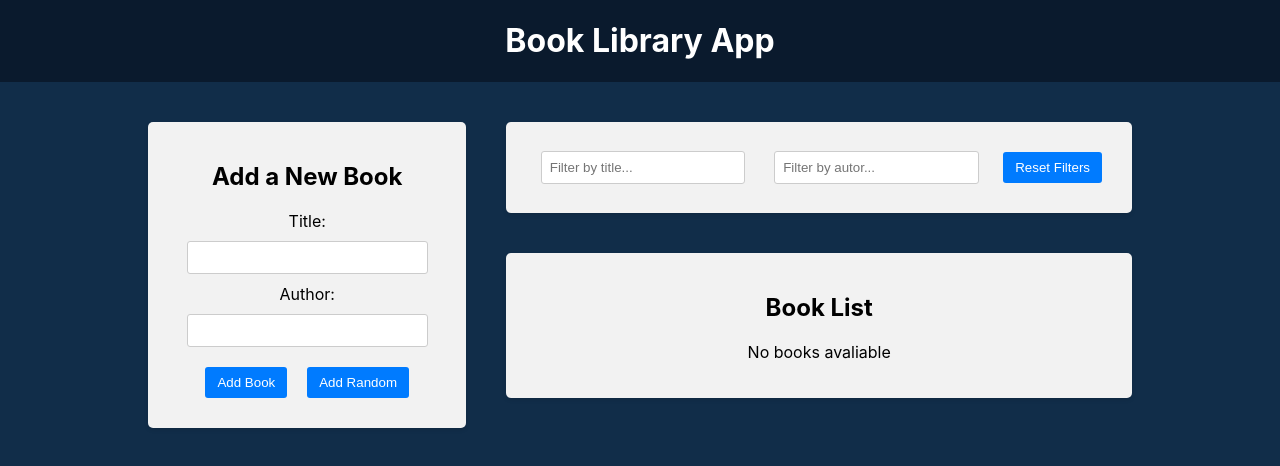
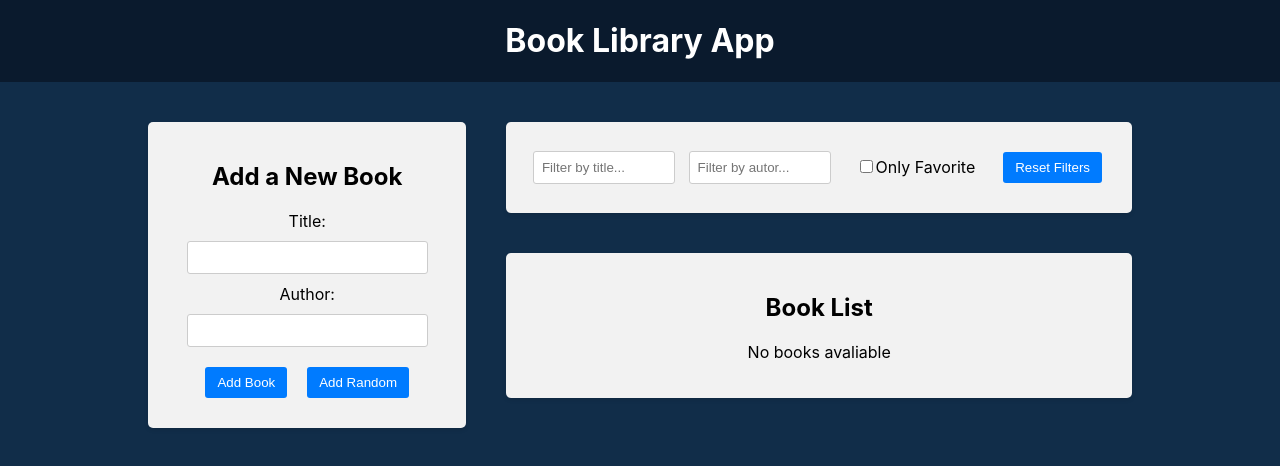
Before and after one commit to DarLaIl/React-Book-Library-App, a React (Create React App) app in the folder frontend/: page / in a window 1280 px wide. Shown: the top 466 px of the page. Built offline with nearby package versions, Linux system fonts and the light colour scheme.

Commit message:
Добавление фильтра для избранных книг

```diff
--- a/frontend/src/components/BookList/BookList.js
+++ b/frontend/src/components/BookList/BookList.js
@@ -4,6 +4,7 @@ import { deleteBook, toggleFavorite } from '../redux/books/actionCreators';
 import {
   selectTitleFilter,
   selectAuthorFilter,
+  selectOnlyFavoriteFilter,
 } from '../redux/slices/filterSlice';
 import './BookList.css';
 
@@ -11,6 +12,7 @@ const BookList = () => {
   const books = useSelector((state) => state.books);
   const titleFilter = useSelector(selectTitleFilter);
   const authorFilter = useSelector(selectAuthorFilter);
+  const onlyFavoriteFilter = useSelector(selectOnlyFavoriteFilter);
 
   const dispatch = useDispatch();
 
@@ -28,7 +30,8 @@ const BookList = () => {
     const matchesAuthors = book.author
       .toLowerCase()
       .includes(authorFilter.toLowerCase());
-    return matchesAuthors && matchesTitles;
+    const matchesFavorite = onlyFavoriteFilter ? book.isFavorite : true;
+    return matchesAuthors && matchesTitles && matchesFavorite;
   });
   return (
     <div className='app-block book-list'>
--- a/frontend/src/components/Filter/Filter.js
+++ b/frontend/src/components/Filter/Filter.js
@@ -4,6 +4,8 @@ import {
   selectTitleFilter,
   setAuthorFilter,
   selectAuthorFilter,
+  setOnlyFavoriteFilter,
+  selectOnlyFavoriteFilter,
   resetFilters,
 } from '../redux/slices/filterSlice';
 import './Filter.css';
@@ -13,6 +15,7 @@ const Filter = () => {
 
   const titleFilter = useSelector(selectTitleFilter);
   const authorFilter = useSelector(selectAuthorFilter);
+  const onlyFavoriteFilter = useSelector(selectOnlyFavoriteFilter);
 
   const handleTitleFilterChange = (e) => {
     dispatch(setTitleFilter(e.target.value));
@@ -20,6 +23,10 @@ const Filter = () => {
 
   const handleAuthorFilterChange = (e) => {
     dispatch(setAuthorFilter(e.target.value));
+  };
+
+  const handleOnlyFavoriteFilterChange = (e) => {
+    dispatch(setOnlyFavoriteFilter(e.target.checked));
   };
 
   const handleResetFilters = () => {
@@ -45,6 +52,16 @@ const Filter = () => {
             onChange={handleAuthorFilterChange}
           />
         </div>
+        <div className='filter-group'>
+          <label>
+            <input
+              type='checkbox'
+              checked={onlyFavoriteFilter}
+              onChange={handleOnlyFavoriteFilterChange}
+            />
+            Only Favorite
+          </label>
+        </div>
         <button type='button' onClick={handleResetFilters}>
           Reset Filters
         </button>
--- a/frontend/src/components/redux/slices/filterSlice.js
+++ b/frontend/src/components/redux/slices/filterSlice.js
@@ -1,8 +1,9 @@
 import { createSlice } from '@reduxjs/toolkit';
 
 const initialState = {
-    title: '',
-    author: ''
+  title: '',
+  author: '',
+  onlyFavorite: false,
 };
 
 const filterSlice = createSlice({
@@ -15,13 +16,22 @@ const filterSlice = createSlice({
     setAuthorFilter: (state, action) => {
       return { ...state, author: action.payload };
     },
-    resetFilters: (state) => {
+    setOnlyFavoriteFilter: (state) => {
+      state.onlyFavorite = !state.onlyFavorite;
+    },
+    resetFilters: () => {
       return initialState;
     },
   },
 });
 
-export const { setTitleFilter, setAuthorFilter, resetFilters } = filterSlice.actions;
+export const {
+  setTitleFilter,
+  setAuthorFilter,
+  setOnlyFavoriteFilter,
+  resetFilters,
+} = filterSlice.actions;
 export const selectTitleFilter = (state) => state.filter.title;
 export const selectAuthorFilter = (state) => state.filter.author;
+export const selectOnlyFavoriteFilter = (state) => state.filter.onlyFavorite;
 export default filterSlice.reducer;
```
